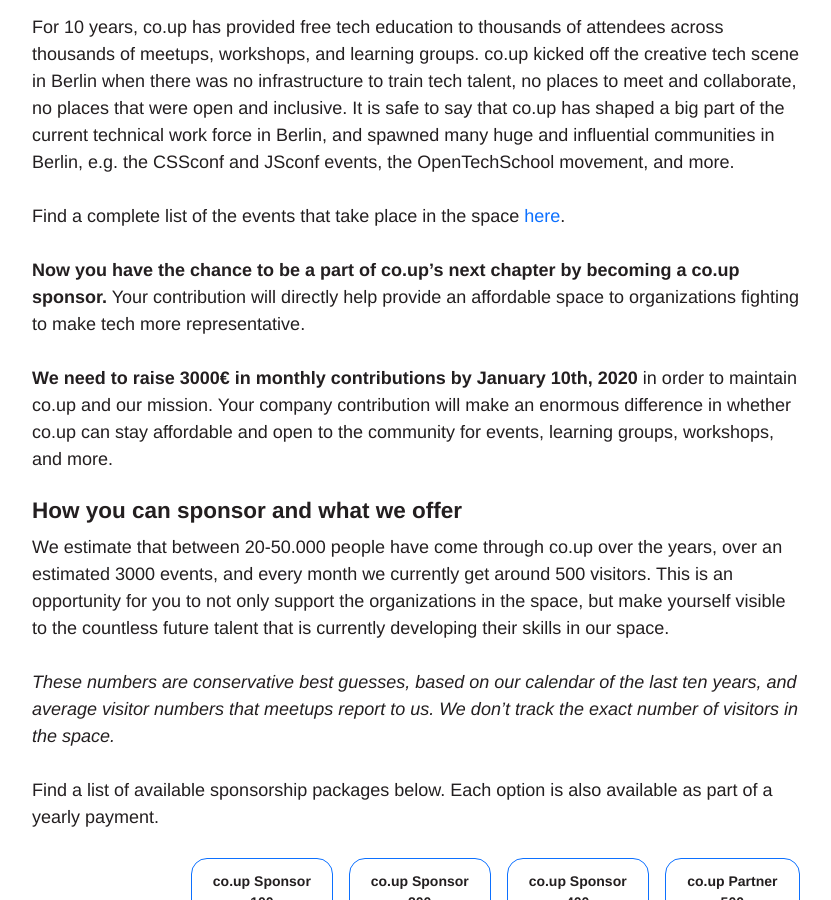
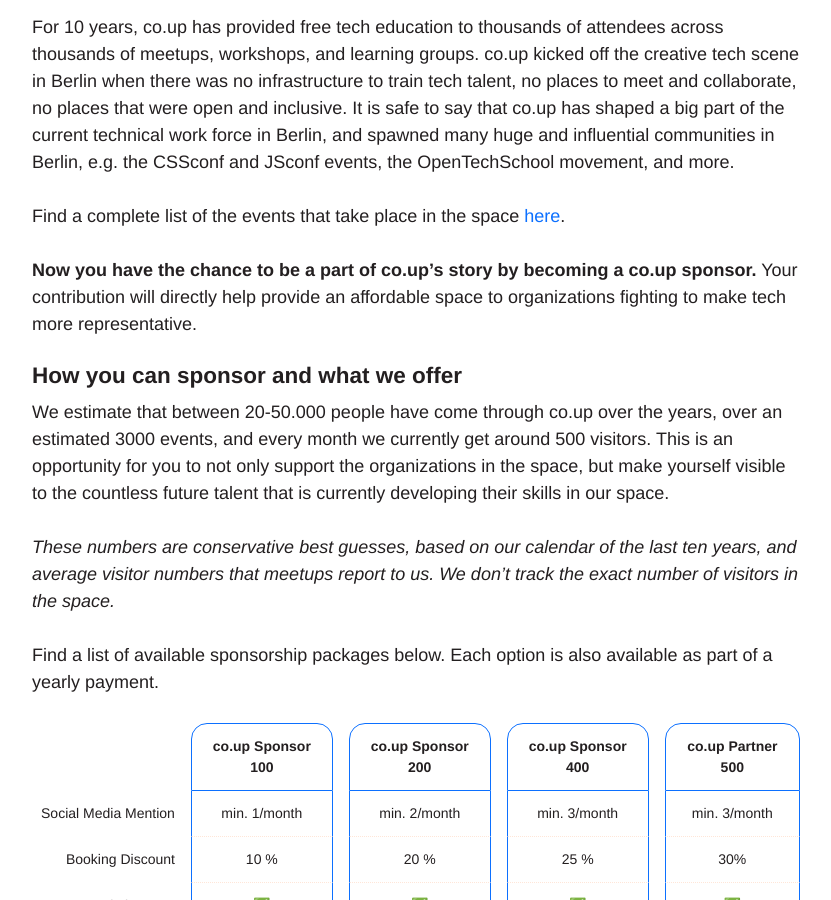
Before and after one commit to co-up/co-up.de, a Jekyll site: the page built from sponsorships.md, in a window 1280 px wide and 900 px high, scrolled down 567 px. Shown: the whole window, without its empty margins (224-1055 px from the left). Built offline with Jekyll 4.4.1, drawn with Linux system fonts in a browser that asks for light colours.

Commit message:
Update /sponsorships
Removed outdated reference to fundraising deadline

```diff
--- a/sponsorships.md
+++ b/sponsorships.md
@@ -18,9 +18,7 @@
 
 Find a complete list of the events that take place in the space [here](/events).
 
-**Now you have the chance to be a part of co.up’s next chapter by becoming a co.up sponsor.** Your contribution will directly help provide an affordable space to organizations fighting to make tech more representative.
-
-**We need to raise 3000€ in monthly contributions by January 10th, 2020** in order to maintain co.up and our mission. Your company contribution will make an enormous difference in whether co.up can stay affordable and open to the community for events, learning groups, workshops, and more.
+**Now you have the chance to be a part of co.up’s story by becoming a co.up sponsor.** Your contribution will directly help provide an affordable space to organizations fighting to make tech more representative.
 
 ### How you can sponsor and what we offer
 
```
